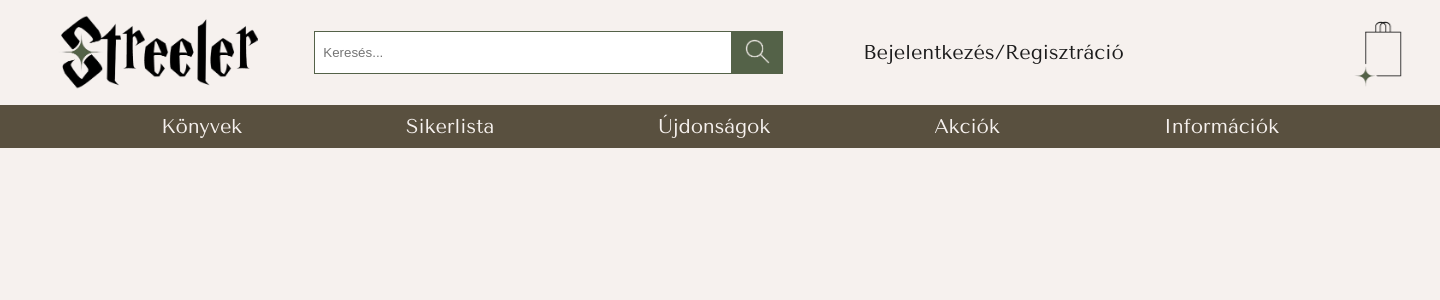
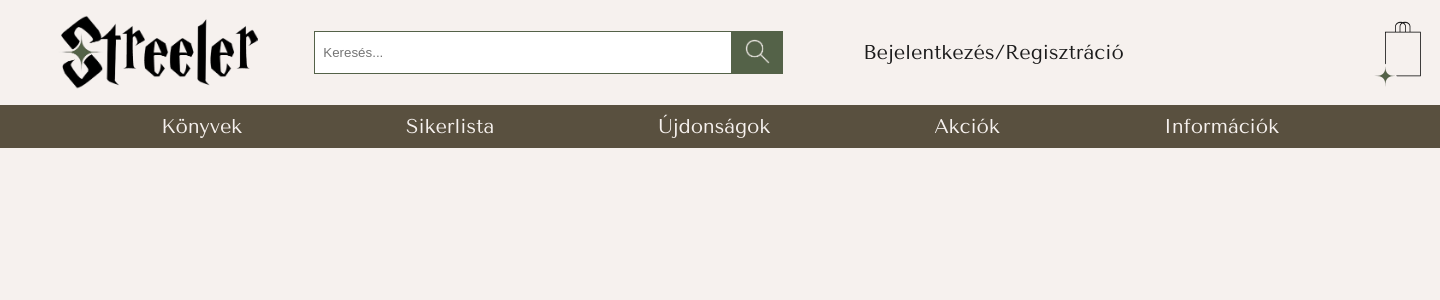
Before and after one commit to timeaszabo1217/adatb_alapu, a PHP site: page / in a window 1440 px wide. Shown: the top 300 px of the page. Run offline with PHP 8.4, Linux system fonts and the light colour scheme; some web fonts are replaced.

Commit message:
kosár ikon css

```diff
--- a/src/css/style.css
+++ b/src/css/style.css
@@ -231,11 +231,16 @@ nav {
     display: block;
 }
 
+.div-container {
+    display: flex;
+    align-items: center;
+    width: 100%;
+}
+
 .button-container {
-    position: sticky;
     top: 10px;
-    margin-left: 150px;
-    right: 20px;
+    right: 50px;
+    margin-left: auto;
     display: flex;
     justify-content: flex-end;
     z-index: 1;
--- a/src/menu.php
+++ b/src/menu.php
@@ -16,7 +16,8 @@ $userRole = isset($_SESSION['user_role']) ? $_SESSION['user_role'] : 'vasarlo';
     <title>𝐒𝐭𝐫𝐞𝐞𝐥𝐞𝐫</title>
 </head>
 <body>
-<div class="search-bar user-select-none">
+<div class="div-container user-select-none">
+    <div class="search-bar">
         <img id="logo" src="assets/imgs/Streeler-removebg-preview.png" alt="logo">
         <form action="kereses.php" method="GET" class="search-form">
             <label>
@@ -42,6 +43,7 @@ $userRole = isset($_SESSION['user_role']) ? $_SESSION['user_role'] : 'vasarlo';
                 </div>
             <?php endif; ?>
         </div>
+    </div>
     <div class="button-container">
         <a href="kosar.php" class="button">
             <img src="assets/imgs/basket.png" alt="Kosár" class ="icon" id ="basket_icon">
```
Lines whose indentation alone changed are shown as unchanged.
